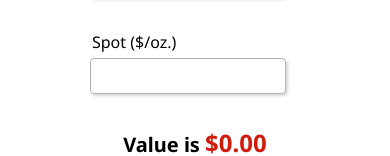
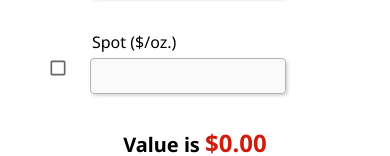
Before and after one commit to rahimvirani7/CalcV3, a React (Create React App) app: page / in a window 390 px wide. Shown: the part 346-502 px from the top of the page. Built offline with nearby package versions, Linux system fonts and the light colour scheme; no server answers.

Commit message:
disabling spot value input

```diff
--- a/src/assets/styles.css
+++ b/src/assets/styles.css
@@ -70,6 +70,7 @@ h1 {
   margin-left: auto;
   margin-right: auto;
   display: flex;
+  position: relative;
 }
 
 .inputGroup input {
@@ -152,6 +153,13 @@ img.flagimg {
   padding: 4px 4px 0 0;
 }
 
+.inputGroup .MuiCheckbox-root {
+  position: absolute;
+  padding: 0;
+  top: 6px;
+  left: 20%;
+}
+
 @media only screen and (max-width: 768px) {
   .form .inputGroup {
     display: block;
@@ -160,6 +168,12 @@ img.flagimg {
   .inputGroup .label,
   .inputGroup input {
     display: block;
+  }
+
+  .inputGroup .MuiCheckbox-root {
+    left: -20%;
+    bottom: 1rem;
+    top: unset;
   }
 }
 
--- a/src/type1.jsx
+++ b/src/type1.jsx
@@ -1,6 +1,7 @@
+import { useState } from "react";
 import { convertToCurrency, ozInGrams } from "./App";
 import PanToolAltIcon from "@mui/icons-material/PanToolAlt";
-import Button from "@mui/material/Button";
+import { Button, Checkbox } from "@mui/material";
 
 const FormType1 = ({
   className,
@@ -13,6 +14,7 @@ const FormType1 = ({
   onCopyWeight,
 }) => {
   const pmWeight = parseFloat(weight * purity).toFixed(4);
+  const [enableSpotEdit, setEnableSpotEdit] = useState(false);
 
   return (
     <section className={className}>
@@ -30,9 +32,18 @@ const FormType1 = ({
           <input type="number" onChange={(e) => setPurity(e.target.value)} />
         </div>
         <div className="inputGroup">
+          <Checkbox
+            size="small"
+            color="error"
+            checked={enableSpotEdit}
+            onChange={(e) => {
+              setEnableSpotEdit(e.target.checked);
+            }}
+          />
           <div className="label">Spot ($/oz.)</div>
           <input
             type="number"
+            disabled={!enableSpotEdit}
             onChange={(e) => setSpot(e.target.value)}
             value={spot}
           />
--- a/src/type2.jsx
+++ b/src/type2.jsx
@@ -34,6 +34,7 @@ const FormType2 = ({ className, weight, setWeight, spot, setSpot }) => {
             onChange={(e) => setSpot(e.target.value)}
             value={spot}
             type="number"
+            disabled={true}
           />
         </div>
       </div>
```
